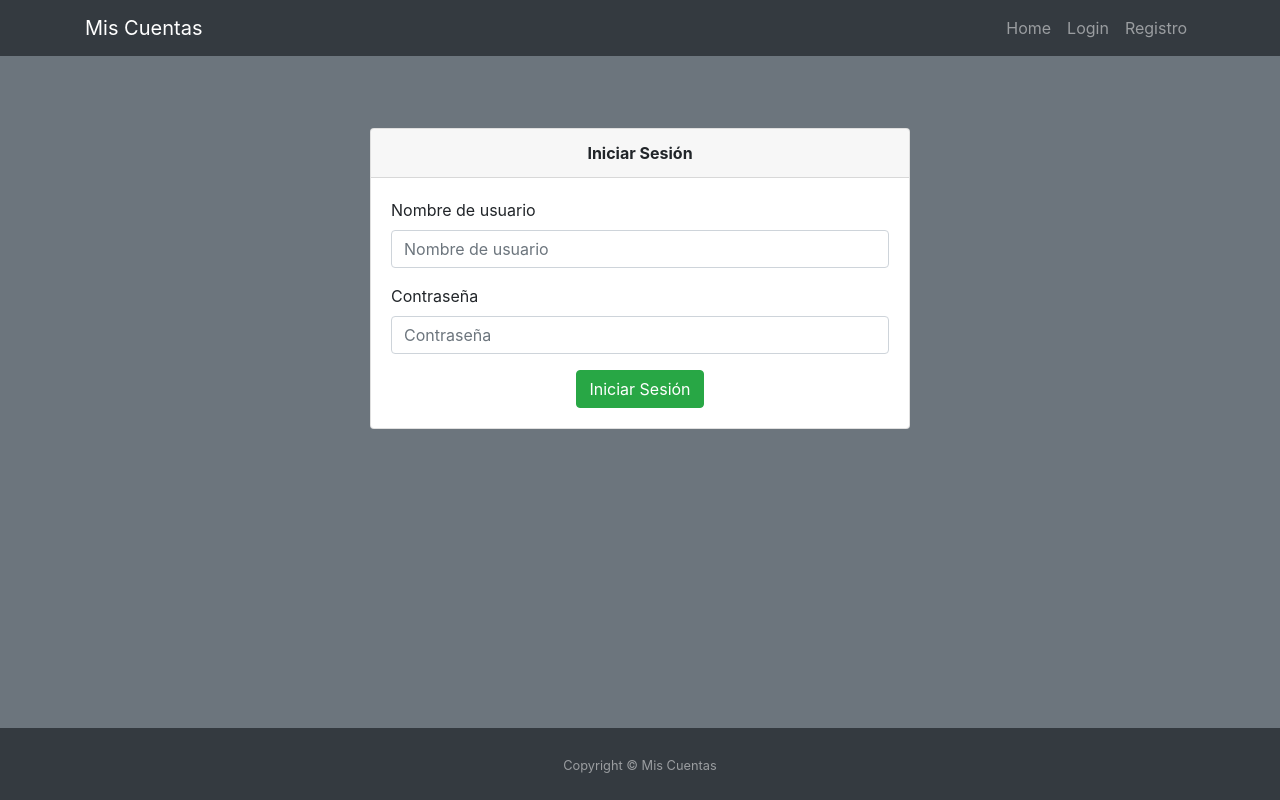
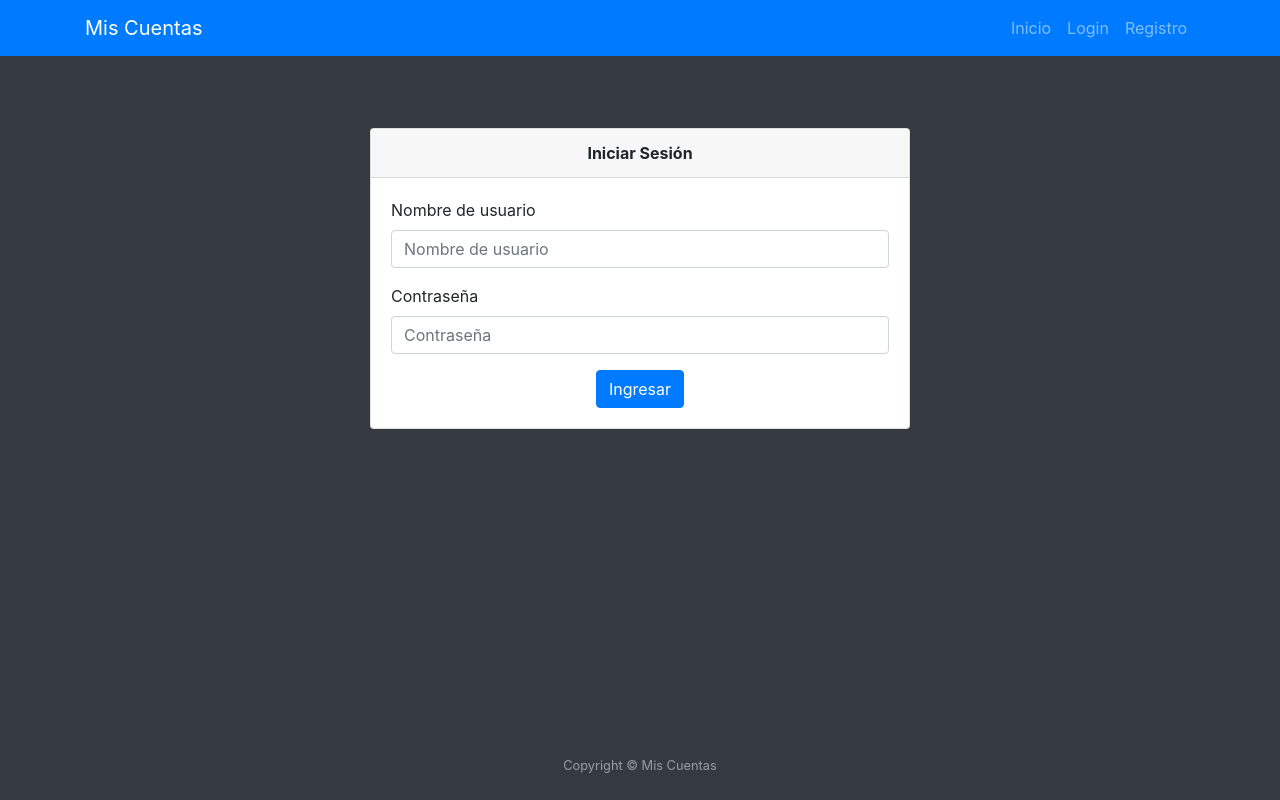
Before and after one commit to samir04m/MisCuentas, a Django app: page /accounts/login/ in a window 1280 px wide. Run offline with Django 3.2, Linux system fonts and the light colour scheme; some libraries are stand-ins or nearby versions.

Commit message:
Cambio colores en vistas

```diff
--- a/miscuentas/templates/base/base.html
+++ b/miscuentas/templates/base/base.html
@@ -12,7 +12,7 @@
     <script src="{% static 'js/fontawesome.js' %}" charset="utf-8"></script>
 
 </head>
-<body class="bg-secondary">
+<body class="bg-dark">
     {% block navbar %}
         {% include 'base/navbar.html' %}
     {% endblock %}
--- a/miscuentas/templates/base/navbar.html
+++ b/miscuentas/templates/base/navbar.html
@@ -1,7 +1,7 @@
-<nav class="navbar navbar-expand-lg navbar-dark bg-dark">
+<nav class="navbar navbar-expand-lg navbar-dark bg-primary">
     <div class="container">
 
-        <a class="navbar-brand" href="#">Mis Cuentas</a>
+        <a class="navbar-brand" href="{% url 'home' %}"><i class="fas fa-chart-line"></i> Mis Cuentas</a>
         <button class="navbar-toggler" type="button" data-toggle="collapse" data-target="#navbarNav" aria-controls="navbarNav" aria-expanded="false" aria-label="Toggle navigation">
             <span class="navbar-toggler-icon"></span>
         </button>
@@ -26,7 +26,7 @@
                     </li>
                 {% else %}
                     <li class="nav-item">
-                        <a class="nav-link" href="#">Home <span class="sr-only">(current)</span></a>
+                        <a class="nav-link" href="#">Inicio <span class="sr-only">(current)</span></a>
                     </li>
                     <li class="nav-item">
                         <a class="nav-link" href="{% url 'login' %}">Login <span class="sr-only">(current)</span></a>
--- a/miscuentas/templates/registration/login.html
+++ b/miscuentas/templates/registration/login.html
@@ -32,7 +32,7 @@
                             </div>
 
                             <center>
-                                <button type="submit" class="btn btn-success btn-flat m-b-30 m-t-30">Iniciar Sesión</button>
+                                <button type="submit" class="btn btn-primary btn-flat m-b-30 m-t-30">Ingresar</button>
                             </center>
                         </form>
 
```
Also changed, not shown: 1 other file.
